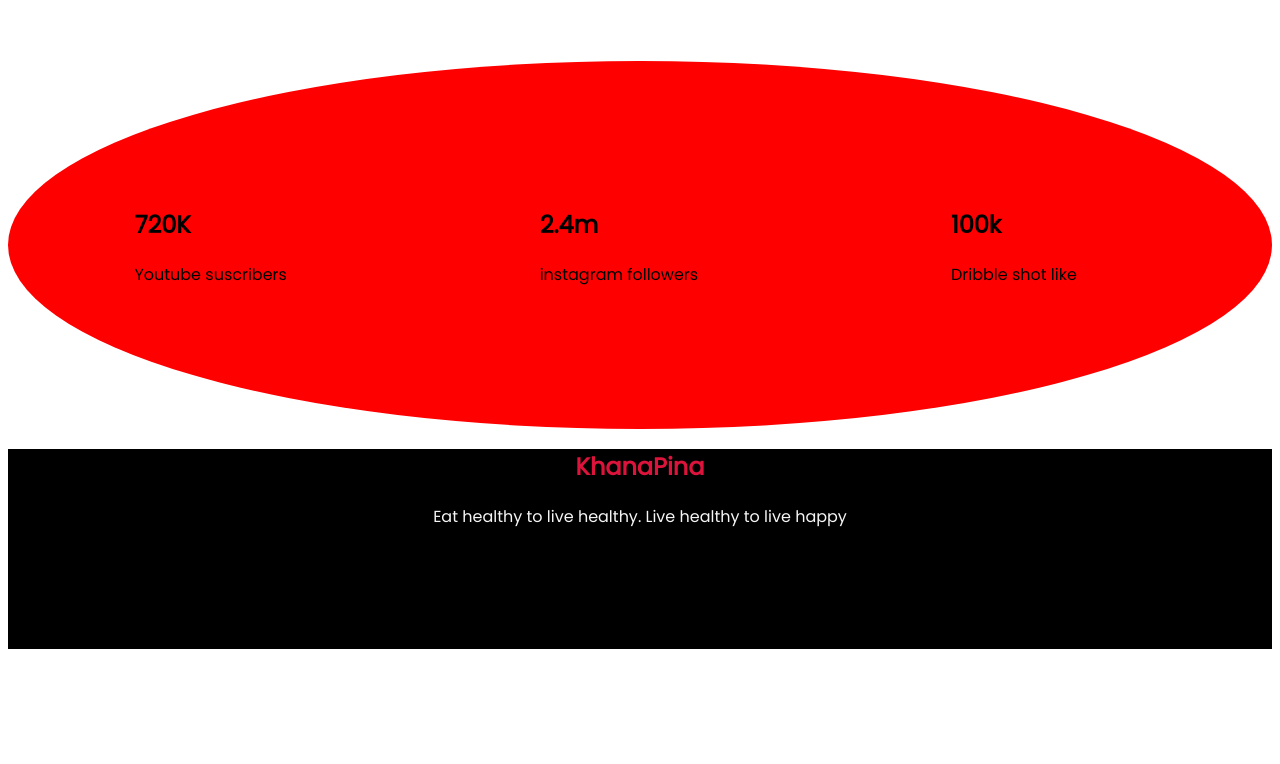
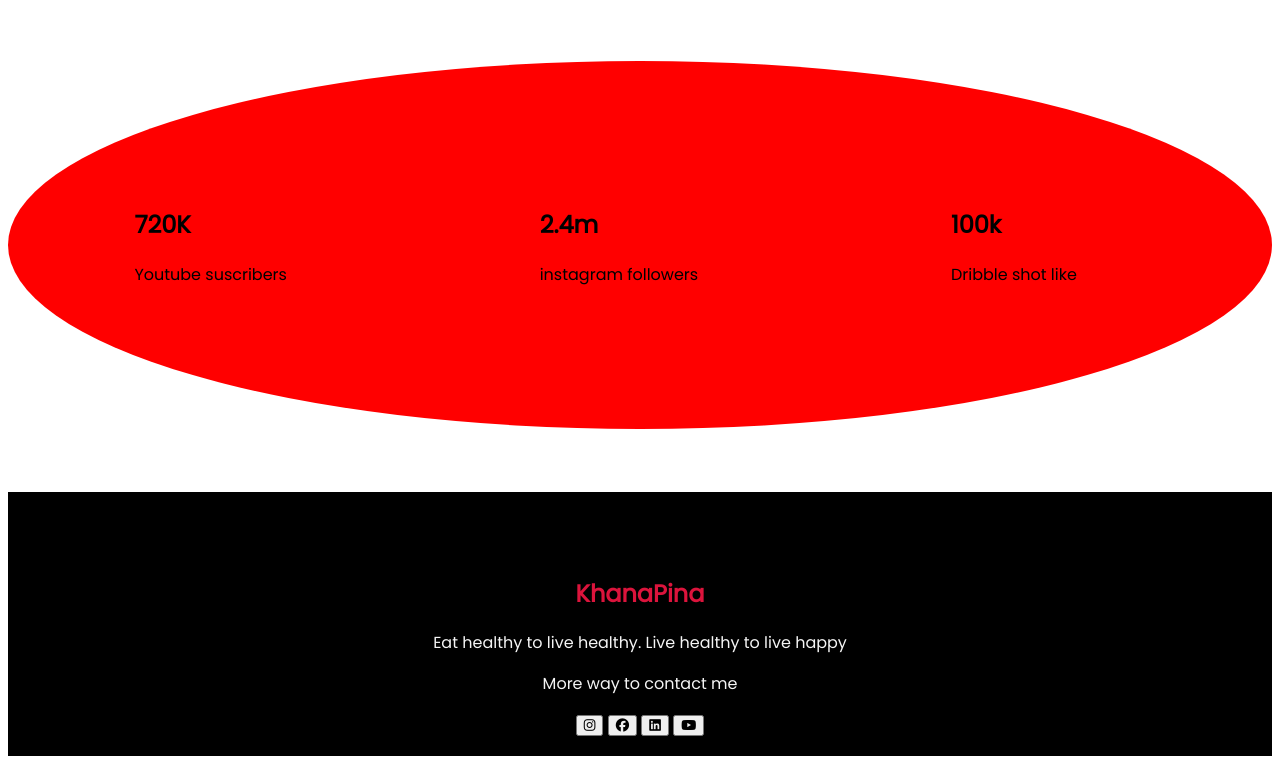
Before and after one commit to YeacinSanto/Khanapina, a plain HTML site: page index.html in a window 1280 px wide. Shown: the part 1651-2415 px from the top of the page. Before the commit the page ends 2308 px from the top, so only its background shows below. Drawn offline with Linux system fonts and the light colour scheme.

Commit message:
Add files via upload

```diff
--- a/index.html
+++ b/index.html
@@ -10,6 +10,7 @@
     <link rel="preconnect" href="https://fonts.gstatic.com" crossorigin>
     <link href="https://fonts.googleapis.com/css2?family=Poppins&display=swap" rel="stylesheet">
     <title>KhanaPina</title>
+    <script src="https://kit.fontawesome.com/842b7de6d8.js" crossorigin="anonymous"></script>
 </head>
 
 <body>
@@ -81,7 +82,15 @@
     <div class="foot">
         <h2 class="belly">KhanaPina</h2>
         <p>Eat healthy to live healthy. Live healthy to live happy</p>
+        <div>
+            <p>More way to contact me</p>
+            <button><i class="fa fa-instagram" aria-hidden="true"></i></button>
+            <button><i class="fab fa-facebook"></i></button>
+            <button><i class="fab fa-linkedin"></i></button>
+            <button><i class="fab fa-youtube"></i></button>
+        </div>
     </div>
+
 </footer>
 
 </html>
--- a/style.css
+++ b/style.css
@@ -65,4 +65,6 @@ section{
     background-color: black;
     color: whitesmoke;
     height: 200px;
+    margin-top: 5%;
+    padding-top: 5%;
 }
```
